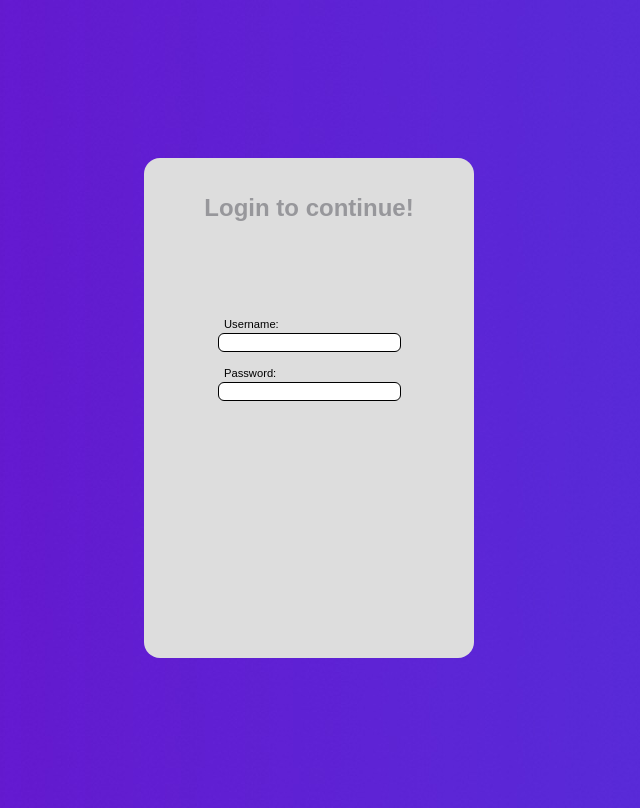
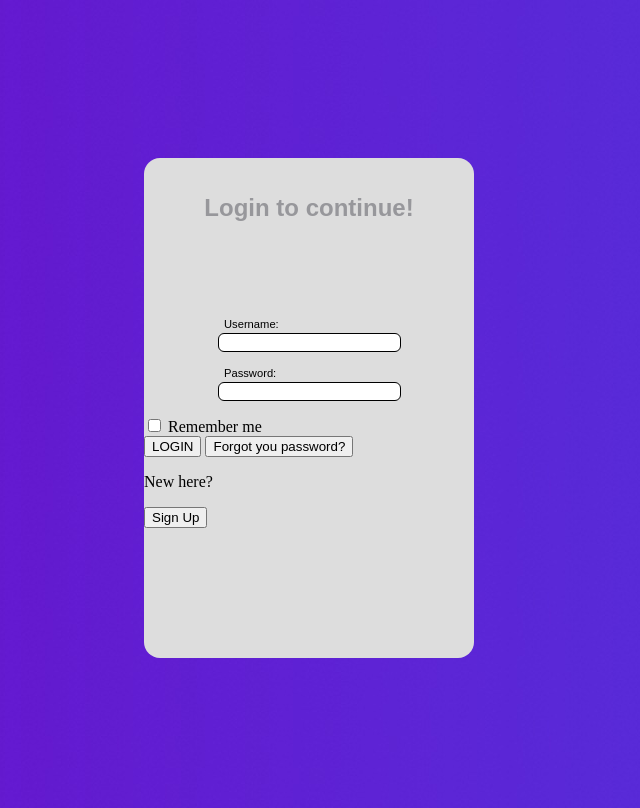
Before and after one commit to MaluBotter/projeto-1, a plain HTML site: page src/index.html in a window 1280 px wide. Shown: the whole page, without its empty margins (331-971 px from the left). Drawn offline with Linux system fonts and the light colour scheme.

Commit message:
feat(buttons): insert buttons

```diff
--- a/src/index.html
+++ b/src/index.html
@@ -11,11 +11,25 @@
   <div class="flex-box">
     <div class="login-screen">
       <h1 class="title">Login to continue!</h1>
-        <form method="post" action="#" class="form-box">
-          <label class="form-label">Username:</label>
-          <input  type="text" id="user_id" name="user" class="forms"/>
-          <label class="form-label">Password:</label>
-          <input  type="password" id="password_id" name="password" class="forms"/>
+      <form method="post" action="#" class="form-box">
+        <label class="form-label">Username:</label>
+        <input  type="text" id="user_id" name="user" class="forms"/>
+        <label class="form-label">Password:</label>
+        <input  type="password" id="password_id" name="password" class="forms"/>
+      </form>
+      <div class="buttons-all">
+        <div class="check">
+          <input type="checkbox" class="checkbox-rem">
+          <label for="checkbox" class="remember">Remember me</label>
+        </div>
+        <div class="login">
+          <button class="login-button">LOGIN</button>
+          <button class="forgot-button">Forgot you password?</button>
+        </div>
+        <div class="new-user">
+          <p class="new-hr">New here?</p>
+          <button class="sign-button">Sign Up</button>
+        </div>
       </div>
     </div>
   </div>
```
